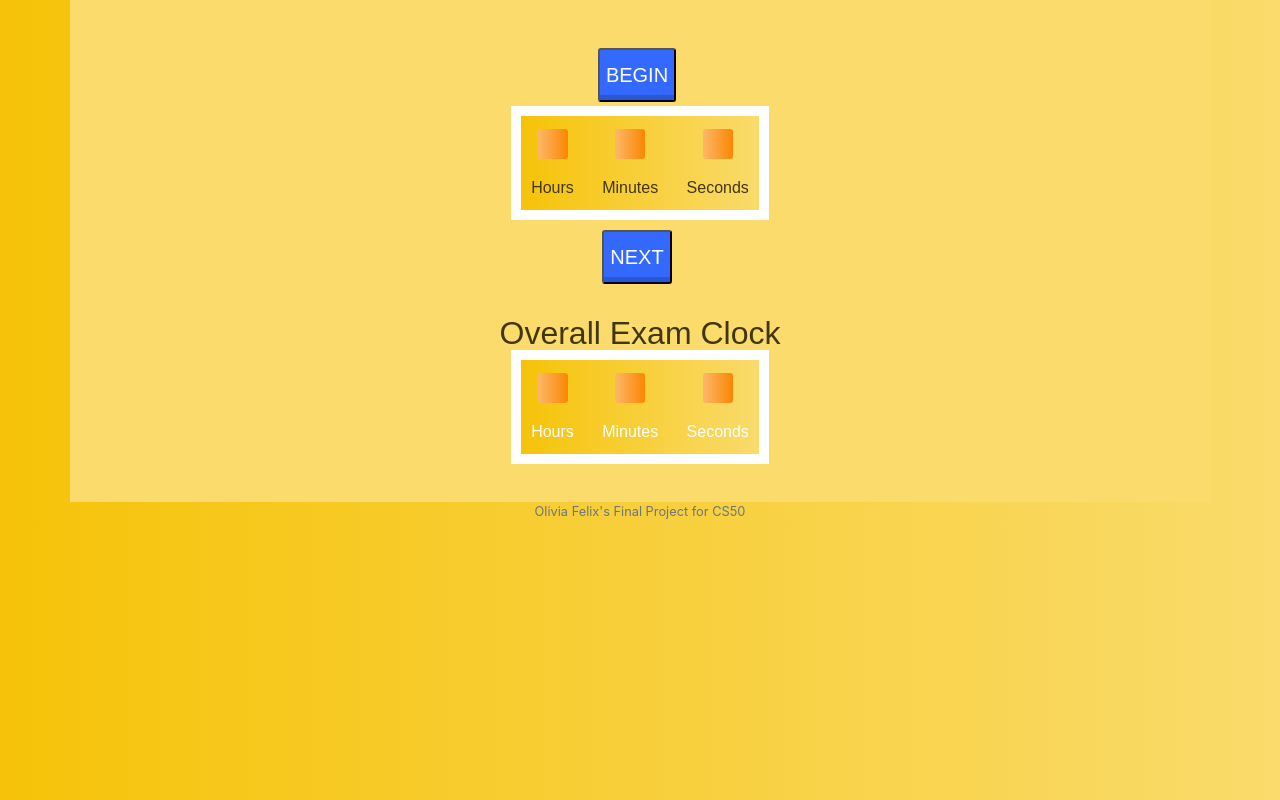
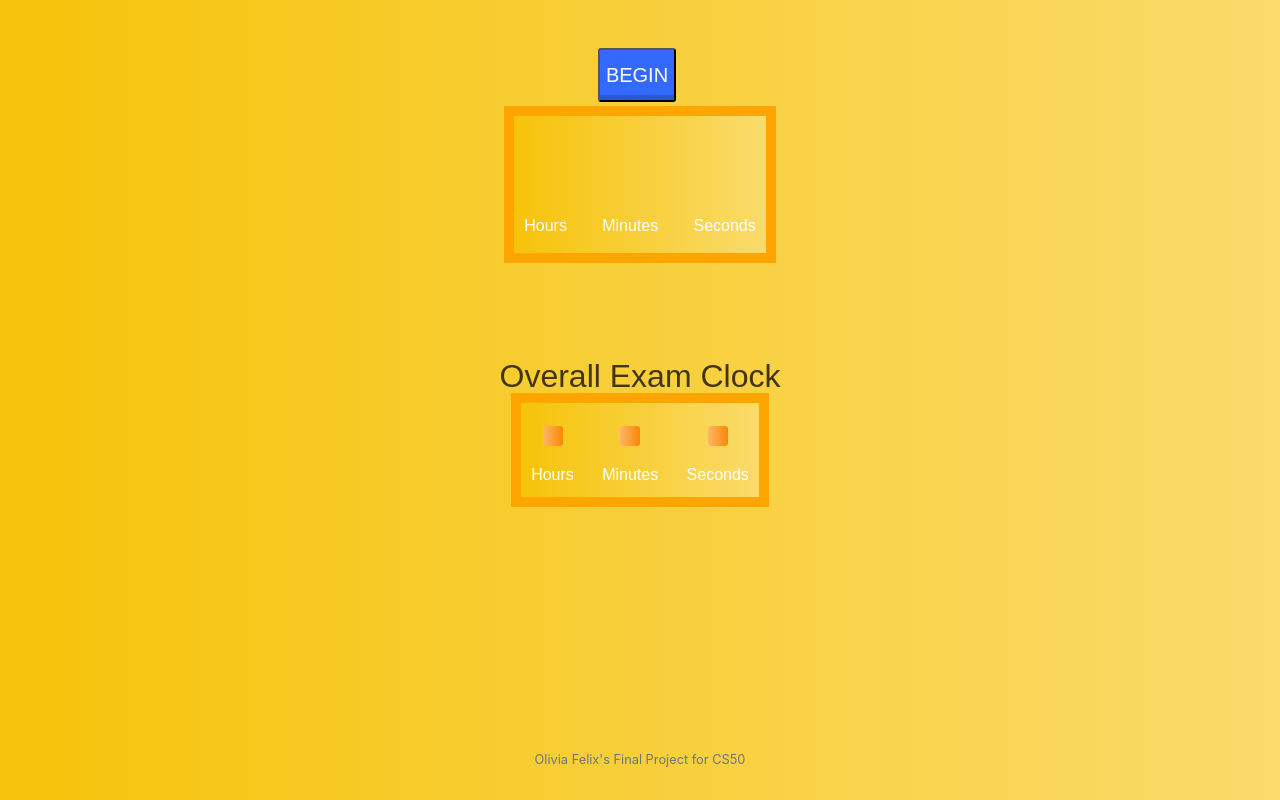
Before and after one commit to oliviaflexx/final_project, a Flask app: template templates/fancytimer.html in a window 1280 px wide. Run offline with Flask 2, Linux system fonts and the light colour scheme; the template is opened without the code that fills it, so the values that code supplies are empty; some libraries are stand-ins or nearby versions.

Commit message:
style and use updates

```diff
--- a/application.py
+++ b/application.py
@@ -1,10 +1,8 @@
 import os
 
-from cs50 import SQL
 from flask import Flask, flash, redirect, render_template, request, session
 from flask_session import Session
 from tempfile import mkdtemp
-from werkzeug.exceptions import default_exceptions, HTTPException, InternalServerError
 
 # Configure application
 app = Flask(__name__)
@@ -27,9 +25,6 @@ app.config["SESSION_PERMANENT"] = False
 app.config["SESSION_TYPE"] = "filesystem"
 Session(app)
 
-# Configure CS50 Library to use SQLite database
-db = SQL("sqlite:///timer.db")
-
 @app.route("/", methods=["GET", "POST"])
 def index():
     """"Fill out form"""
@@ -38,10 +33,10 @@ def index():
         mc_count = request.form.get("mc_count")
         typet = request.form.get("typet")
 
-        if not length:
+        if not length or length == '0':
             sorry = "You didn't enter an exam length"
             return render_template("sorry.html", sorry=sorry)
-        if not mc_count:
+        if not mc_count or mc_count == '0':
             sorry = "You didn't enter an amount of questions"
             return render_template("sorry.html", sorry=sorry)
 
--- a/static/fancytimer.js
+++ b/static/fancytimer.js
@@ -106,10 +106,10 @@ function clicky2(qdeadline, endtime) {
       w = 0;
     }
     if (y == 1) {
-      qdeadline0 = clicky(deadline);
+      qdeadline0 = clicky(endtime);
       qdeadline = qdeadline0.qdeadline;
       y = 0;
-      clicky2(qdeadline, deadline);
+      clicky2(qdeadline, endtime);
     }
   }
   newUpdateClock();
@@ -121,7 +121,6 @@ function stop() {
 var length0 = document.getElementById('length');
 var length = Number(length0.innerHTML) * 60 * 60 * 1000;
 var c = 1;
-const deadline = makedeadline(length);
 var x = 0;
 var y = 0;
 var w = 0;
@@ -131,9 +130,11 @@ var mc_count = Number(mc_count0.innerHTML) + 1;
 var counter = 0;
 
 document.getElementById('start').addEventListener('click', function () {
+  const deadline = makedeadline(length);
   initializeClock('oclockdiv', deadline);
   qdeadline0 = clicky(deadline);
   qdeadline = qdeadline0.qdeadline;
   clicky2(qdeadline, deadline);
   document.getElementById('start').style.visibility = "hidden";
+  document.getElementById('next').style.visibility = "visible";
 });
--- a/static/regulartimer.js
+++ b/static/regulartimer.js
@@ -74,7 +74,7 @@ function initializeClockp(id, endtime, pendtime) {
 
     if (treset == 0) {
       const qdeadline = makeQuestionDeadline(length, mc_count);
-      initializeClockp('pclockdiv', deadline, qdeadline);
+      initializeClockp('pclockdiv', endtime, qdeadline);
       up = up + 1;
       document.getElementById('question').innerHTML = "Question # " + up;
       treset = 1;
@@ -92,10 +92,10 @@ var mc_count0 = document.getElementById('mc_count');
 var mc_count = Number(mc_count0.innerHTML);
 var up = 1;
 
-const deadline = makedeadline(length);
-const qdeadline = makeQuestionDeadline(length, mc_count);
 
 document.getElementById('start').addEventListener('click', function () {
+  const deadline = makedeadline(length);
+  const qdeadline = makeQuestionDeadline(length, mc_count);
   initializeClock('oclockdiv', deadline);
   initializeClockp('pclockdiv', deadline, qdeadline);
   document.getElementById('start').style.visibility = "hidden";
--- a/static/styles.css
+++ b/static/styles.css
@@ -1,7 +1,7 @@
 h1
 {
-    text-align: center;
-    font-family: 'Domine', sans-serif;
+  text-align: center;
+  font-family: 'Domine', sans-serif;
 }
 body {
   background: linear-gradient(to right, #f6c309, #fadb6b);
@@ -14,7 +14,6 @@ main
     color: #41360D;
     /* Center contents */
     text-align: center;
-    background-color: #fadb6b;
 }
 
 main .form-control
@@ -29,6 +28,7 @@ main .form-control
 label
 {
     font-weight: bold;
+    font-size: large;
 }
 
 #oclockdiv{
@@ -38,7 +38,7 @@ label
   text-align: center;
   font-size: 30px;
   background: linear-gradient(to right, #f6c309, #fadb6b);
-  box-shadow: 0 0 0 10px white;
+  box-shadow: 0 0 0 10px #ffa500;
 }
 
 #oclockdiv > div{
@@ -48,7 +48,7 @@ label
 }
 
 #oclockdiv div > span{
-  padding: 15px;
+  padding: 10px;
   border-radius: 3px;
   display: inline-block;
   background: linear-gradient(to right, #fdb768, #fb8604);
@@ -63,10 +63,11 @@ label
   display: inline-block;
   font-weight: 100;
   text-align: center;
-  font-size: 30px;
+  font-size: 55px;
   background: linear-gradient(to right, #f6c309, #fadb6b);
-  box-shadow: 0 0 0 10px white;
+  box-shadow: 0 0 0 10px #ffa500;
   margin-bottom: 20px;
+  color: white;
 }
 
 #pclockdiv > div{
@@ -76,11 +77,9 @@ label
 }
 
 #pclockdiv div > span{
-  padding: 15px;
   border-radius: 3px;
   display: inline-block;
   background: linear-gradient(to right, #fdb768, #fb8604);
-  font-size: 150%;
 }
 
 .hidden {
@@ -118,3 +117,14 @@ button {
   margin:0.4em auto;
  }
 }
+
+footer {
+  position: absolute;
+  bottom: 0;
+  width: 100%;
+  height: 50px;
+}
+
+#next {
+  visibility: hidden;
+}
```
